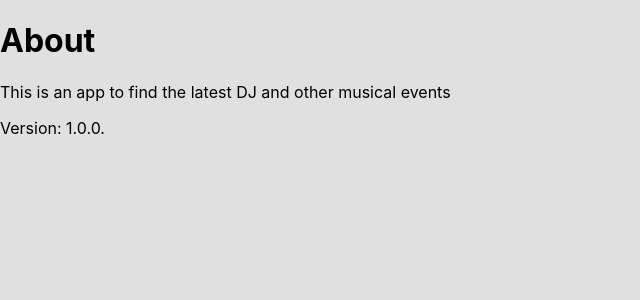
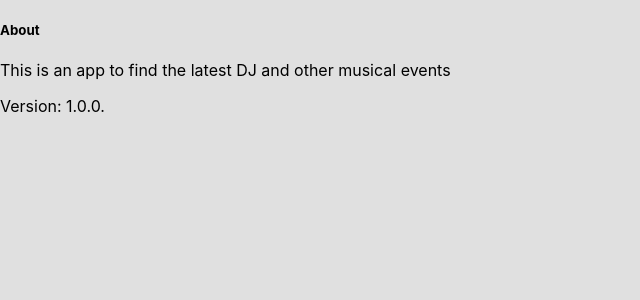
Before and after one commit to manitu85/urban_events, a Next.js app: page /about in a window 1280 px wide. Shown: the top 300 px of the page, without its empty margins (0-640 px from the left). Built offline with nearby package versions, Linux system fonts and the light colour scheme.

Commit message:
feat: changed headings colors

```diff
--- a/package.json
+++ b/package.json
@@ -12,7 +12,7 @@
 		"format": "yarn prettier -- --write",
 		"prepare": "husky install",
 		"pre-commit": "lint-staged --allow-empty",
-		"commit-msg": "yarn commitlint --edit $1"
+		"commit-msg": "commitlint --edit $1"
 	},
 	"husky": {
 		"hooks": {
--- a/pages/about.js
+++ b/pages/about.js
@@ -3,7 +3,7 @@ import Layout from '@/components/Layout';
 export default function About() {
 	return (
 		<Layout>
-			<h1>About</h1>
+			<h5>About</h5>
 			<p>This is an app to find the latest DJ and other musical events</p>
 			<p>Version: 1.0.0.</p>
 		</Layout>
```
Also changed, not shown: 1 other file (tests, documents, lock files or other folders).
